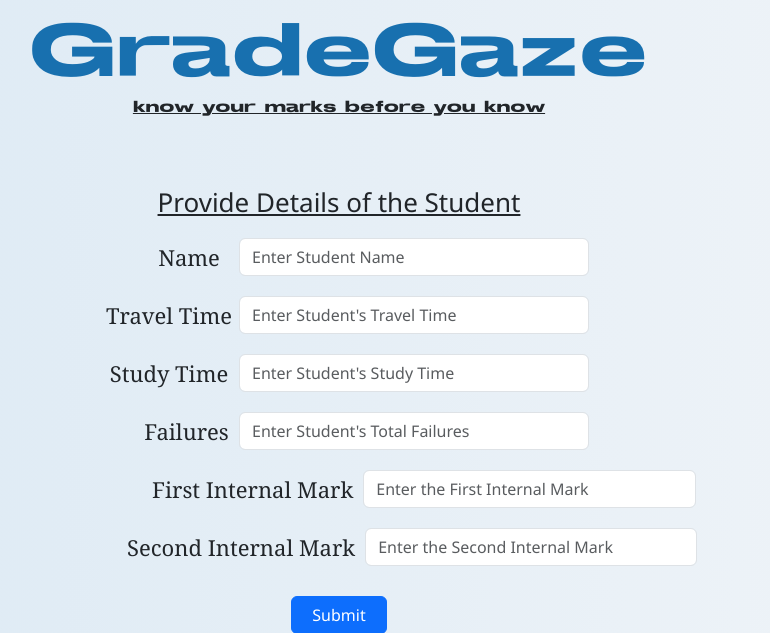
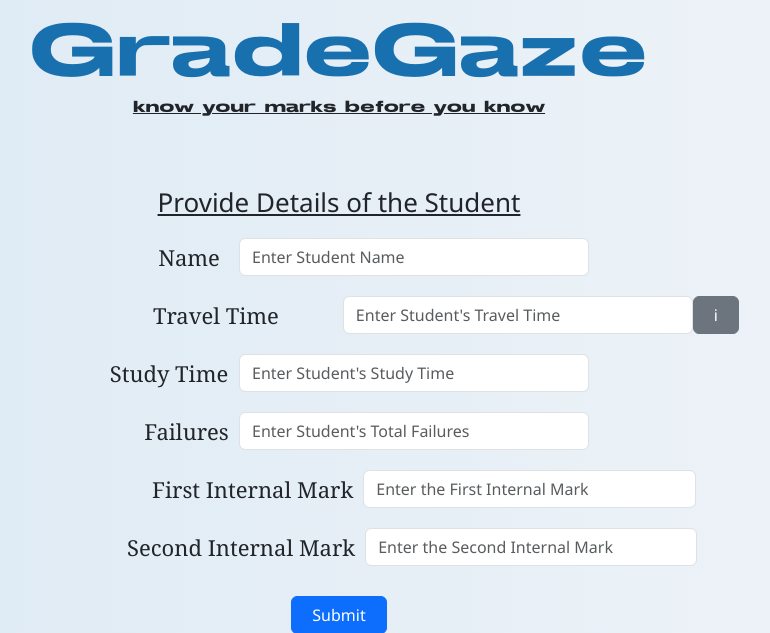
Before and after one commit to SR-005/GradeGaze, a Flask app: page / in a window 1280 px wide. Shown: the top 633 px of the page, without its empty margins (301-1071 px from the left). Run offline with Flask 3, Linux system fonts and the light colour scheme.

Commit message:
adding info tabs

```diff
--- a/static/style.css
+++ b/static/style.css
@@ -71,7 +71,7 @@ body {
     display: flex;
     justify-content: space-between;
     align-items: center;
-    width: 500px;
+    width: 800px;
     margin: 20px auto;
     margin-top: 10px;
 }
@@ -79,7 +79,7 @@ body {
     flex: 1;
     text-align: center;
     padding-right: 0px;
-    margin-left: 10px;
+    margin-left: 150px;
     font-size: 22px;
     font-weight: normal;
     font-family: Cambria, Cochin, Georgia, Times, 'Times New Roman', serif;
--- a/templates/index.html
+++ b/templates/index.html
@@ -5,9 +5,17 @@
     <meta name="viewport" content="width=device-width, initial-scale=1.0">
     <link href="https://cdn.jsdelivr.net/npm/bootstrap@5.3.7/dist/css/bootstrap.min.css" rel="stylesheet" integrity="sha384-LN+7fdVzj6u52u30Kp6M/trliBMCMKTyK833zpbD+pXdCLuTusPj697FH4R/5mcr" crossorigin="anonymous">
     <link rel="stylesheet" href="{{ url_for('static', filename='style.css') }}" />
+    <script src="https://cdn.jsdelivr.net/npm/bootstrap@5.3.3/dist/js/bootstrap.bundle.min.js"></script>
     <title>Document</title>
 </head>
 <body>
+    <script>
+        document.addEventListener('DOMContentLoaded', function () {
+            const tooltipTriggerList = document.querySelectorAll('[data-bs-toggle="tooltip"]');
+            const tooltipList = [...tooltipTriggerList].map(tooltipTriggerEl => new bootstrap.Tooltip(tooltipTriggerEl));
+        });
+    </script>
+
     <h1 class="main_heading">GradeGaze</h1>
     <h4 class="sub_heading">know your marks before you know</h4>
     <h4 class="instruction">Provide Details of the Student</h4>
@@ -19,6 +27,9 @@
         <div class="formrow2">
             <label for="traveltime" class="formlabel2">Travel Time</label>
             <input class="form-control" id="traveltime" name="traveltime" placeholder="Enter Student's Travel Time"/>
+            <button type="button" class="btn btn-secondary" data-bs-toggle="tooltip" data-bs-placement="right" data-bs-title="Tooltip on right">
+            i
+            </button>
         </div>
         <div class="formrow3">
             <label for="studytime" class="formlabel3">Study Time</label>
```
